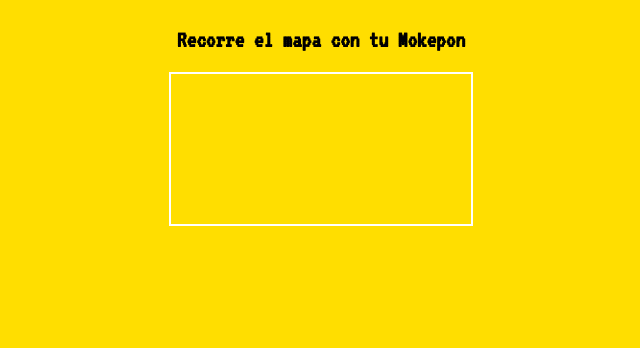
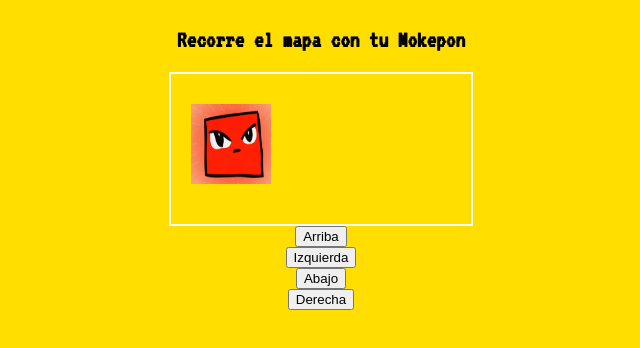
Before and after one commit to Calydev/Mokepon, a plain HTML site: page mokepon.html in a window 1280 px wide. Both pictures are taken after a click on the button "Seleccionar Mokepon". Shown: the whole page, without its empty margins (319-959 px from the left). Drawn offline with Linux system fonts and the light colour scheme.

Commit message:
movimientos en todas direcciones y uso de teclas

```diff
--- a/js/mokepon.js
+++ b/js/mokepon.js
@@ -44,7 +44,7 @@ var indexAtaqueEnemigo
 var victoriasJugador = 0
 var victoriasEnemigo = 0
 var lienzo = mapa.getContext("2d")
-
+var intervalo
 
 let vidasJugador = 3
 let vidasEnemigo = 3
@@ -55,6 +55,14 @@ class Mokepon {
         this.foto = foto
         this.vidas = vidas
         this.ataques = []
+        this.x = 20
+        this.y = 30
+        this.ancho = 80
+        this.alto = 80
+        this.mapaFoto = new Image()
+        this.mapaFoto.src = foto
+        this.velocidadX = 0
+        this.velocidadY = 0
     }
 
 }
@@ -126,15 +134,7 @@ function seleccionarMokeponJugador(Mokepon){
 
     //sectionSeleccionarAtaque.style.display = "flex"
       sectionVerMapa.style.display = "flex"
-      var imagenDeSquare = new Image()
-      imagenDeSquare.src = Square.foto
-      lienzo.drawImage(
-        imagenDeSquare,
-        20,
-        40,
-        100,
-        100
-      )
+      iniciarMapa()
         if (imputSquare.checked == true){
             spanMokeponJugador.innerHTML = imputSquare.id
             mascotaJugador = imputSquare.id
@@ -327,4 +327,65 @@ function aleatorio (min, max) {
     return Math.floor( Math.random() * (max - min + 1) + min)
 }
 
+function pintarPersonaje() {
+    Square.x = Square.x + Square.velocidadX
+    Square.y = Square.y + Square.velocidadY
+    lienzo.clearRect(0, 0, mapa.clientWidth, mapa.height)
+    lienzo.drawImage(
+        Square.mapaFoto,
+        Square.x,
+        Square.y,
+        Square.ancho,
+        Square.alto,
+      )
+}
+
+function moverDerecha() {
+    Square.velocidadX = 5
+}
+function moverIzquierda() {
+    Square.velocidadX = -5
+}
+
+function moverAbajo() {
+    Square.velocidadY = 5
+}
+
+function moverArriba() {
+    Square.velocidadY = -5
+}
+
+function detenerMovimiento() {
+    Square.velocidadX = 0
+    Square.velocidadY = 0
+}
+
+function sePresionoUnaTecla(event) {
+    switch (event.key) {
+        case "ArrowUp":
+            moverArriba()
+            break;
+        case "ArrowDown":
+            moverAbajo()
+            break;
+        case "ArrowLeft":
+            moverIzquierda()
+            break;
+        case "ArrowRight":
+            moverDerecha()
+            break;
+        default:
+            break;
+    }
+}
+
+function iniciarMapa() {
+    intervalo = setInterval(pintarPersonaje, 50)
+
+    window.addEventListener("keydown", sePresionoUnaTecla)
+
+    window.addEventListener("keyup", detenerMovimiento)
+
+}
+
 window.addEventListener("load" , iniciarJuego)
--- a/mokepon.html
+++ b/mokepon.html
@@ -24,6 +24,10 @@
                 <canvas id="mapa">
 
                 </canvas>
+                <button onmouseup="detenerMovimiento()" onmousedown="moverArriba()">Arriba</button>
+                <button onmouseup="detenerMovimiento()" onmousedown="moverIzquierda()">Izquierda</button>
+                <button onmouseup="detenerMovimiento()" onmousedown="moverAbajo()">Abajo</button>
+                <button onmouseup="detenerMovimiento()" onmousedown="moverDerecha()">Derecha</button>
             </section>
 
             <section id="Seleccionar-Ataque">
```
